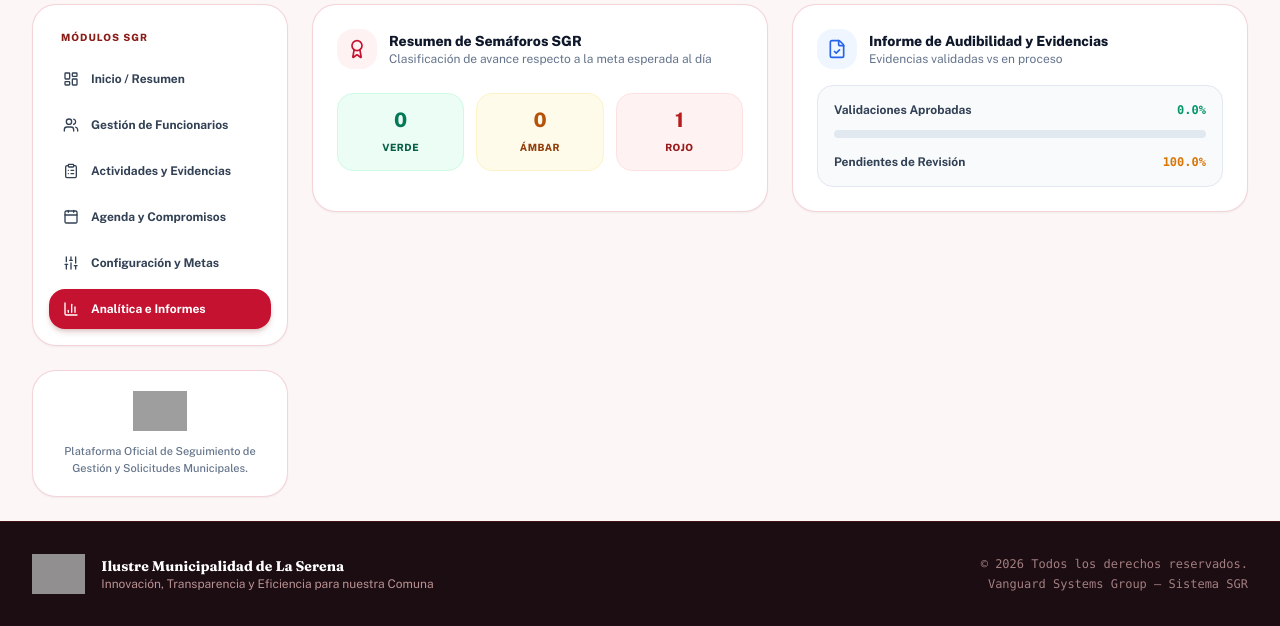
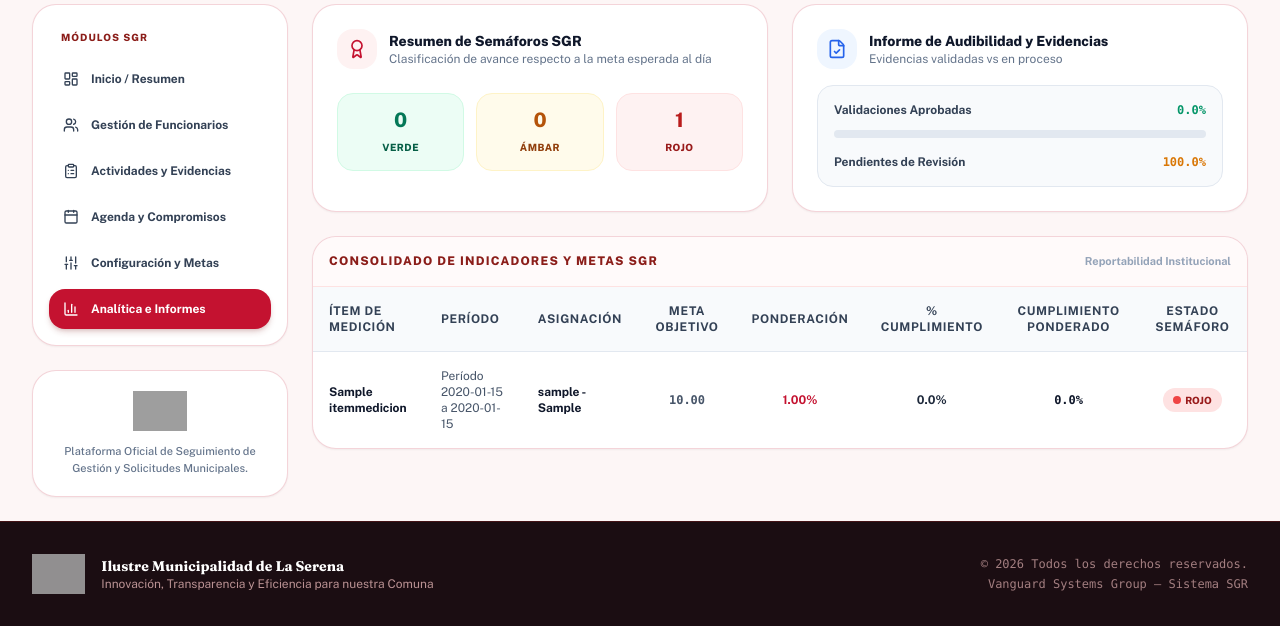
Before and after one commit to Moniiwiis/VanguardSystemsGroup, a Django app: page /gestion/reportes/ in a window 1280 px wide. Shown: the part 210-836 px from the top of the page. Run offline with Django 5.2, Linux system fonts and the light colour scheme; tables that the repository leaves empty hold one stand-in row (values such as "Sample post"); parts of the project's set-up code (start-up, migrations or seed data) failed here and were passed over; some libraries are stand-ins or nearby versions; grey boxes are pictures that could not be loaded.

Commit message:
fix(templates): Fix CSS syntax warning in reportes.html and add detailed SGR report table

```diff
--- a/templates/gestion/reportes.html
+++ b/templates/gestion/reportes.html
@@ -54,7 +54,7 @@
           <span class="font-extrabold text-emerald-600 font-mono">{{ pct_aprobadas }}%</span>
         </div>
         <div class="w-full bg-slate-200 h-2 rounded-full overflow-hidden">
-          <div class="bg-emerald-500 h-full rounded-full" style="width: {{ pct_aprobadas }}%"></div>
+          <div class="bg-emerald-500 h-full rounded-full" style="--progress: {{ pct_aprobadas }}%; width: var(--progress);"></div>
         </div>
         <div class="flex justify-between items-center pt-1">
           <span class="text-slate-700 font-bold">Pendientes de Revisión</span>
@@ -63,5 +63,70 @@
       </div>
     </div>
   </div>
+
+  <!-- Detalle Consolidado de Metas y Reportes SGR -->
+  <div class="bg-white rounded-3xl border border-[rgba(196,18,48,0.18)] shadow-sm overflow-hidden">
+    <div class="p-4 border-b border-red-100 bg-red-50/40 flex items-center justify-between">
+      <h3 class="font-extrabold text-xs uppercase tracking-widest text-[#8B1D19]">Consolidado de Indicadores y Metas SGR</h3>
+      <span class="text-[11px] font-bold text-slate-400">Reportabilidad Institucional</span>
+    </div>
+    <div class="overflow-x-auto">
+      <table class="w-full text-left text-xs text-slate-600">
+        <thead class="bg-slate-50 text-slate-700 font-extrabold border-b border-slate-200 uppercase tracking-wider">
+          <tr>
+            <th class="p-4">Ítem de Medición</th>
+            <th class="p-4">Período</th>
+            <th class="p-4">Asignación</th>
+            <th class="p-4 text-center">Meta Objetivo</th>
+            <th class="p-4 text-center">Ponderación</th>
+            <th class="p-4 text-center">% Cumplimiento</th>
+            <th class="p-4 text-center">Cumplimiento Ponderado</th>
+            <th class="p-4 text-center">Estado Semáforo</th>
+          </tr>
+        </thead>
+        <tbody class="divide-y divide-slate-100">
+          {% for m in metas %}
+          <tr class="hover:bg-red-50/30 transition-colors">
+            <td class="p-4 font-bold text-slate-900">{{ m.item }}</td>
+            <td class="p-4">{{ m.periodo }}</td>
+            <td class="p-4">
+              {% if m.funcionario %}
+                <span class="font-bold text-slate-900">{{ m.funcionario }}</span>
+              {% else %}
+                <span class="italic text-slate-400">Global Cargo</span>
+              {% endif %}
+            </td>
+            <td class="p-4 text-center font-mono font-bold">{{ m.valor_objetivo }}</td>
+            <td class="p-4 text-center font-bold text-[#C41230]">{{ m.ponderacion }}%</td>
+            <td class="p-4 text-center font-bold text-slate-800">{{ m.porcentaje_cumplimiento }}%</td>
+            <td class="p-4 text-center font-extrabold text-slate-900 font-mono">{{ m.cumplimiento_ponderado }}%</td>
+            <td class="p-4 text-center">
+              {% if m.estado_semaforo == 'VERDE' %}
+                <span class="px-2.5 py-1 rounded-full text-[10px] font-extrabold bg-emerald-100 text-emerald-800 inline-flex items-center gap-1">
+                  <span class="w-2 h-2 rounded-full bg-emerald-500"></span> VERDE
+                </span>
+              {% elif m.estado_semaforo == 'AMBAR' %}
+                <span class="px-2.5 py-1 rounded-full text-[10px] font-extrabold bg-amber-100 text-amber-800 inline-flex items-center gap-1">
+                  <span class="w-2 h-2 rounded-full bg-amber-500"></span> ÁMBAR
+                </span>
+              {% else %}
+                <span class="px-2.5 py-1 rounded-full text-[10px] font-extrabold bg-red-100 text-red-800 inline-flex items-center gap-1">
+                  <span class="w-2 h-2 rounded-full bg-red-500"></span> ROJO
+                </span>
+              {% endif %}
+            </td>
+          </tr>
+          {% empty %}
+          <tr>
+            <td colspan="8" class="p-8 text-center text-slate-400">
+              <i data-lucide="bar-chart-3" class="w-8 h-8 mx-auto mb-2 text-slate-300"></i>
+              No hay metas para generar reportes analíticos.
+            </td>
+          </tr>
+          {% endfor %}
+        </tbody>
+      </table>
+    </div>
+  </div>
 </div>
 {% endblock %}
```
